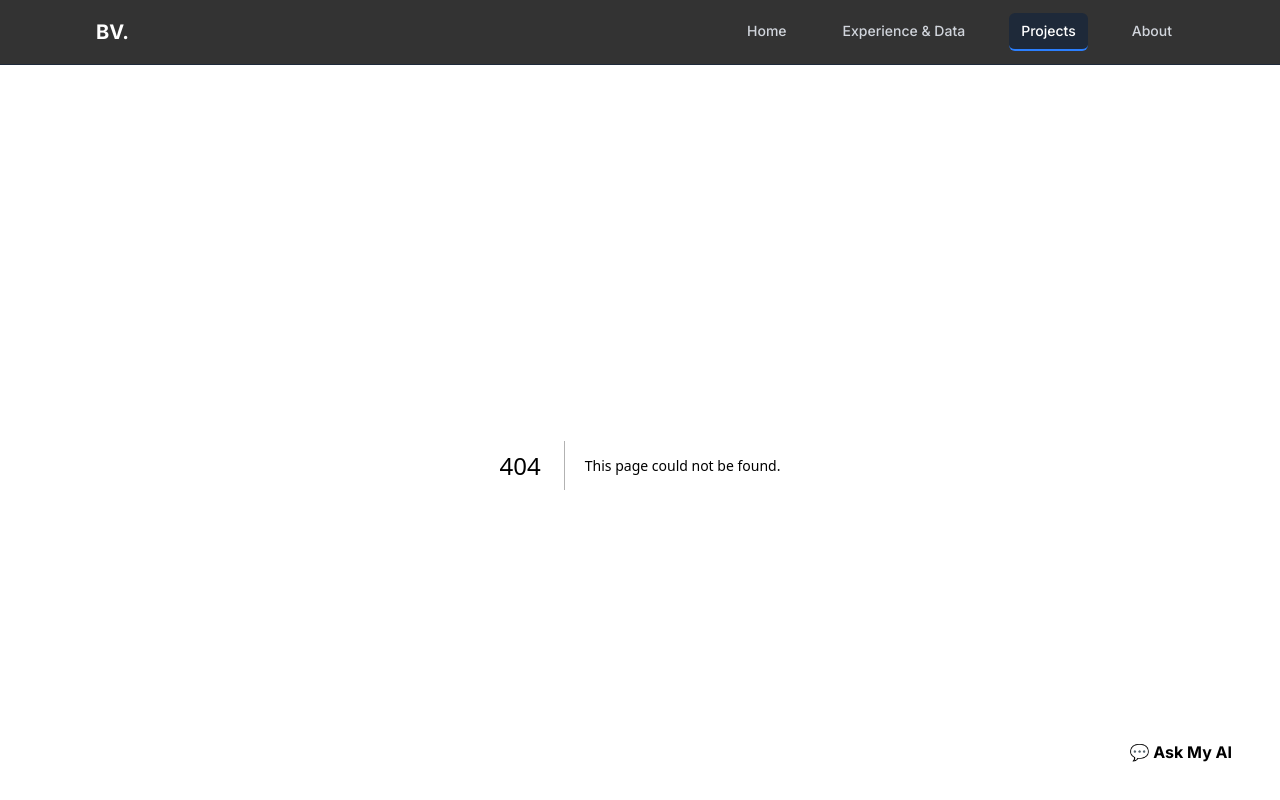
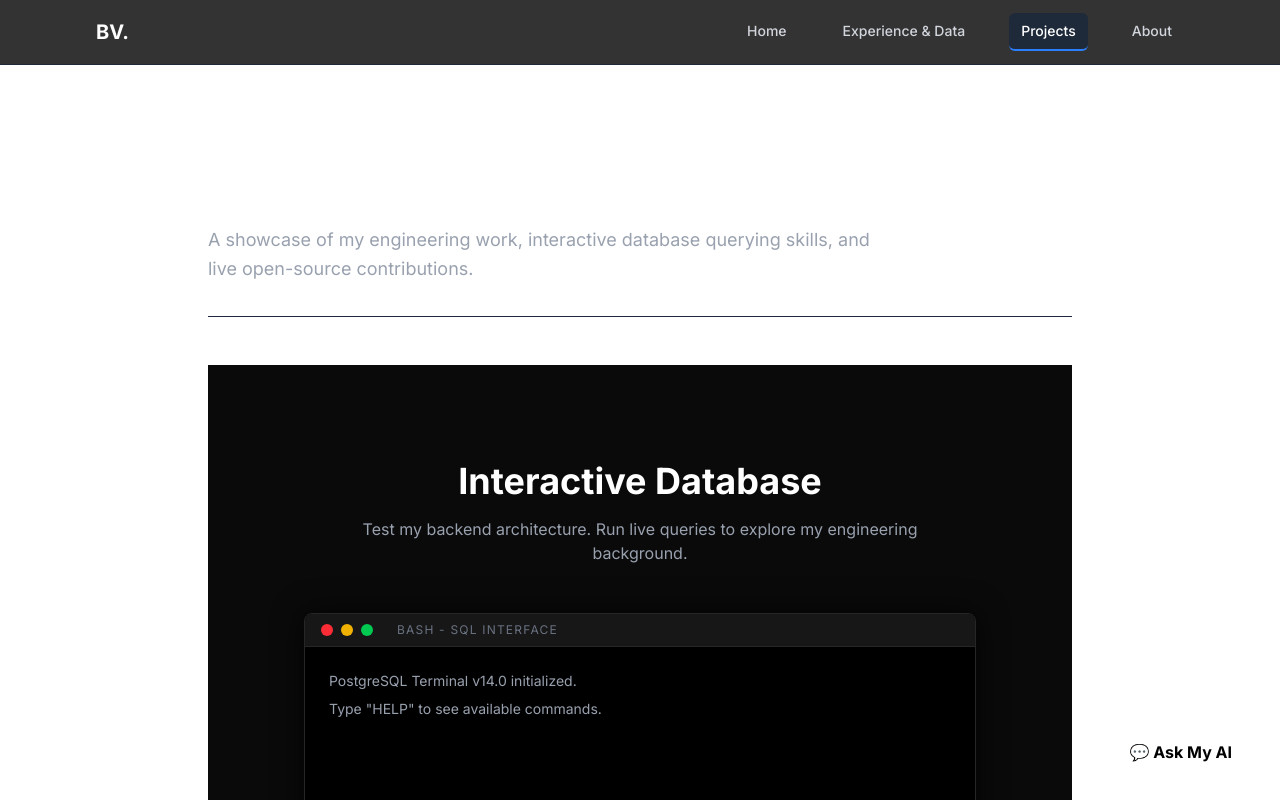
Before and after one commit to badalvasava286-ai/portfolio-frontend, a Next.js app: page /projects in a window 1280 px wide. Before the commit this address had no page. Shown: the top 800 px of the page. Built offline with nearby package versions, Linux system fonts and the light colour scheme.

Commit message:
Created /projects route and finalized multi-page architecture

```diff
--- /dev/null
+++ b/app/projects/page.tsx
@@ -0,0 +1,30 @@
+import SqlTerminal from '@/components/SqlTerminal';
+import Projects from '@/components/Projects';
+import GithubGraph from '@/components/GithubGraph';
+
+export default function ProjectsPage() {
+  return (
+    <main className="min-h-screen pt-24 pb-20 animate-fadeIn">
+      <div className="max-w-4xl mx-auto px-4">
+
+        {/* Page Header */}
+        <div className="mb-12 border-b border-gray-800 pb-8">
+          <h1 className="text-4xl md:text-5xl font-extrabold text-white mb-4 tracking-tight">
+            Projects & Code
+          </h1>
+          <p className="text-gray-400 text-lg max-w-2xl leading-relaxed">
+            A showcase of my engineering work, interactive database querying skills, and live open-source contributions.
+          </p>
+        </div>
+
+        {/* The Components We Built Earlier */}
+        <div className="space-y-16">
+          <SqlTerminal />
+          <Projects />
+          <GithubGraph />
+        </div>
+
+      </div>
+    </main>
+  );
+}
```
